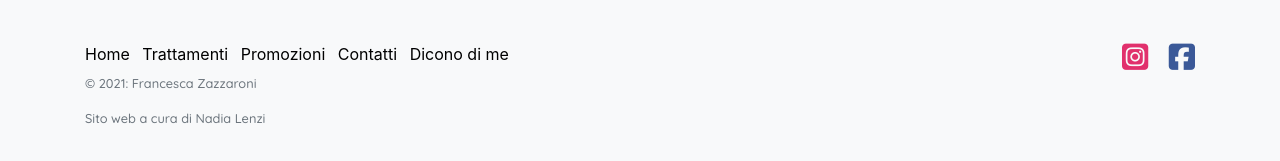
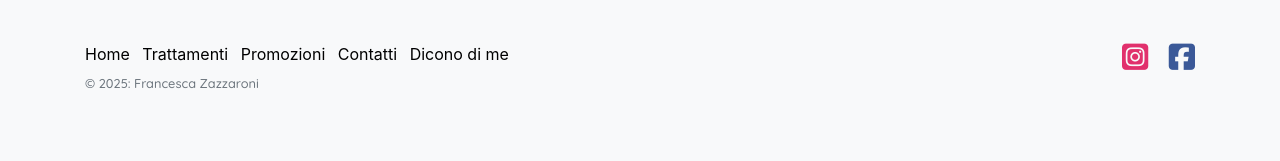
Before and after one commit to nadialenzi8x/Francesca_Zazzaroni_Beauty, a plain HTML site: page trattamenti.html in a window 1280 px wide. Shown: the part 1875-2036 px from the top of the page. Drawn offline with nearby package versions, Linux system fonts and the light colour scheme.

Commit message:
Update trattamenti.html

```diff
--- a/trattamenti.html
+++ b/trattamenti.html
@@ -193,8 +193,8 @@
 						<li class="list-inline-item"><a href="dicono.html">Dicono di me</a></li>
 						<!-- <li class="list-inline-item"><a href="documentazione.html">Documentazione</a></li> -->
 					</ul>
-					<p class="text-muted small mb-4mb-lg-0">© 2021: Francesca Zazzaroni</p>
-					<p class="text-muted small mb-4mb-lg-0"> Sito web a cura di Nadia Lenzi</p>
+					<p class="text-muted small mb-4mb-lg-0">© 2025: Francesca Zazzaroni</p>
+					<!-- <p class="text-muted small mb-4mb-lg-0"> Sito web a cura di Nadia Lenzi</p> -->
 				</div>
 				<div class="col-lg-6 h-100 text-center text-lg-right">
 					<ul class="list-inline mb-0">
```
